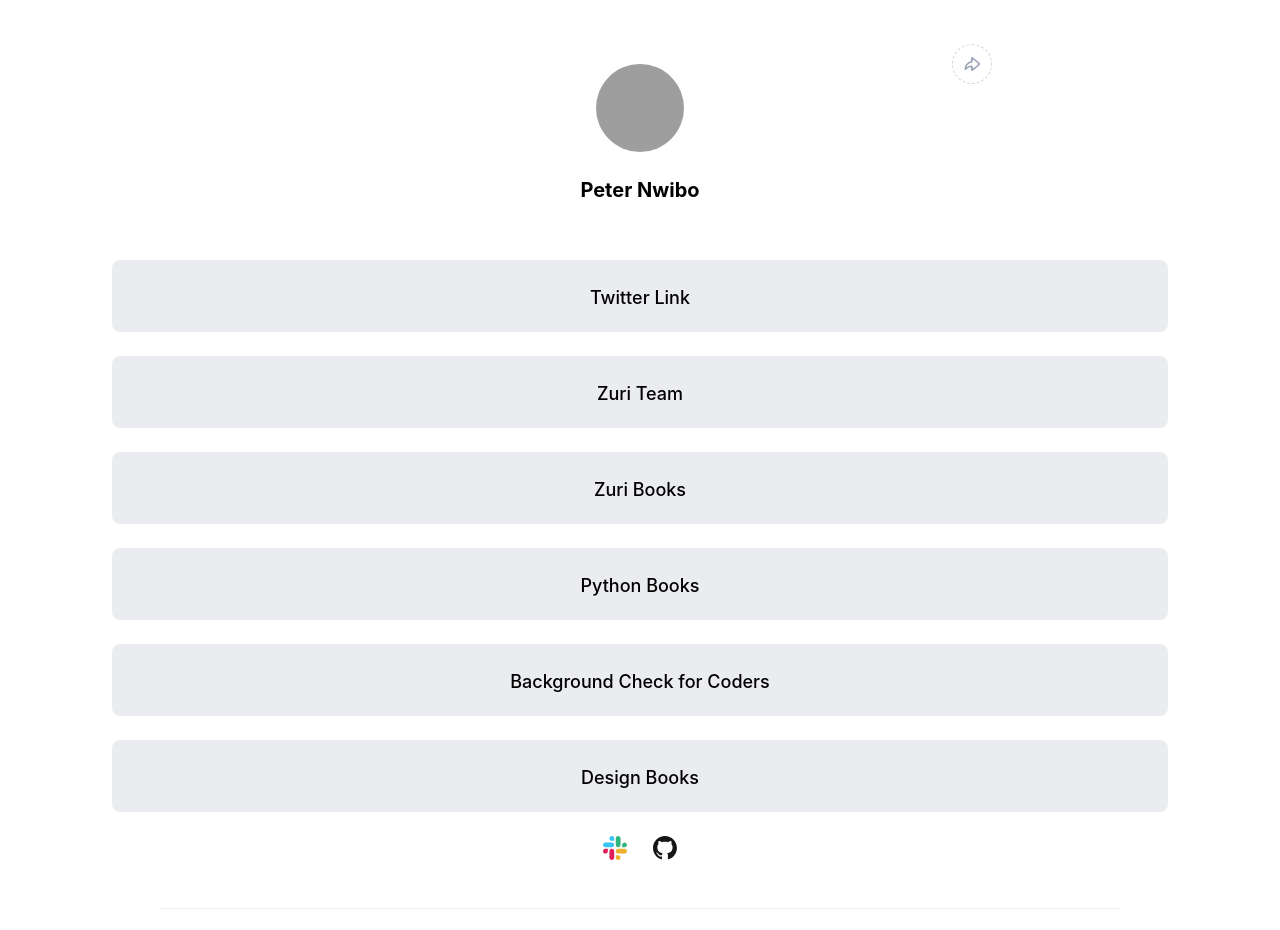
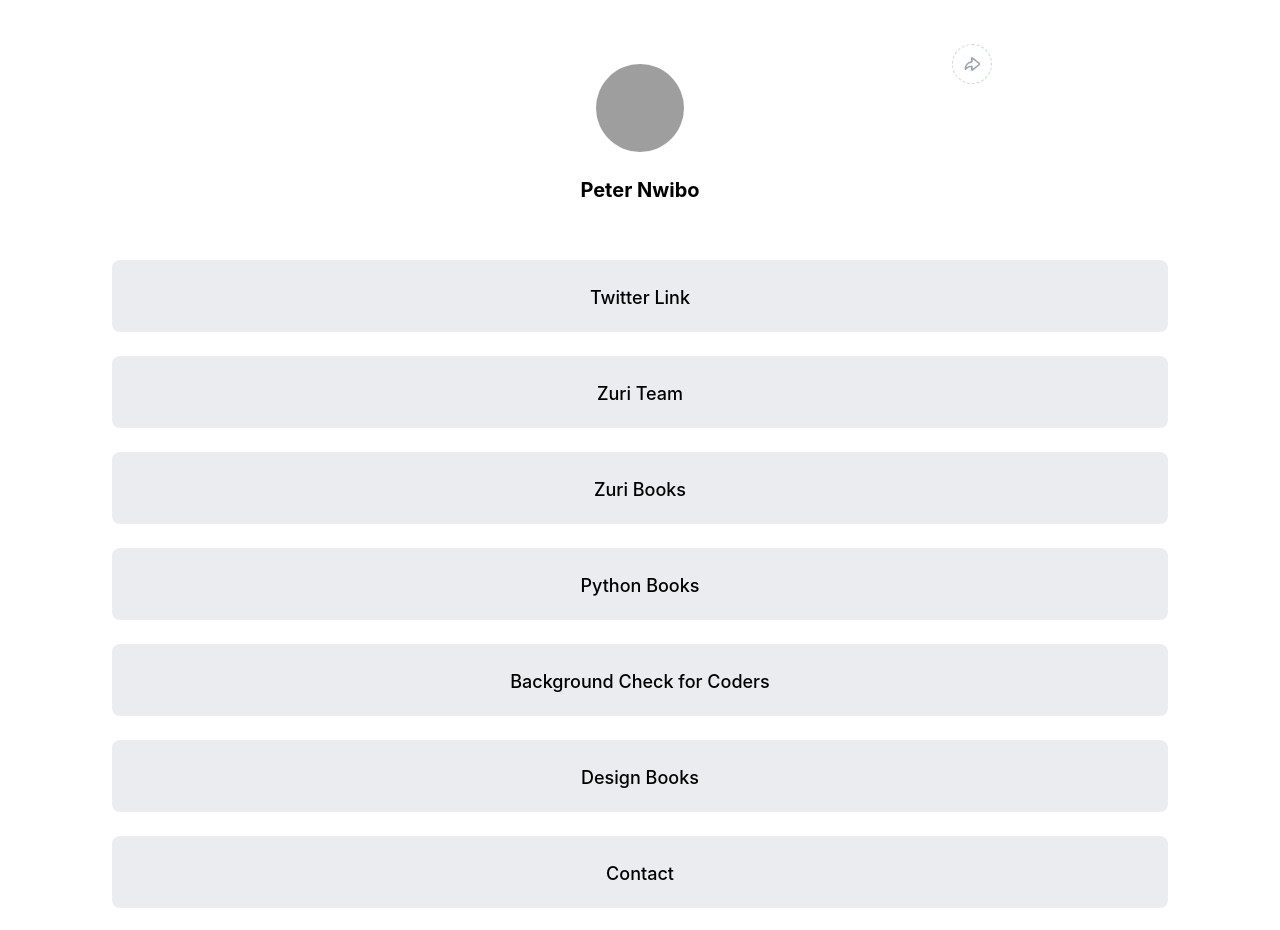
Before and after one commit to Chiisom03/zuritree, a React (Create React App) app: page / in a window 1280 px wide. Shown: the top 930 px of the page. Built offline with nearby package versions, Linux system fonts and the light colour scheme; grey boxes are pictures that could not be loaded.

Commit message:
chore: removed link target attribute

```diff
--- a/src/components/Links.jsx
+++ b/src/components/Links.jsx
@@ -7,7 +7,7 @@ const Links = ({ id, link, name }) => {
         id={id}
         key={id}
         className="mb-6 py-6 px-8 h-[68px] w-[343px] md:w-full lg:h-[72px] bg-zuri-gray-200 rounded-lg font-medium hover:bg-zuri-gray-300 text-center text-[14px] md:text-[18px] outline-none focus:ring-[1px] focus:ring-zuri-gray focus:bg-zuri-gray-200"
-        target="blank"
+        // target="blank"
         href={link}
       >
         {name}
--- a/src/data.js
+++ b/src/data.js
@@ -29,4 +29,9 @@ export const info = [
     name: "Design Books",
     link: "https://books.zuri.team/design-rules",
   },
+  {
+    id: "btn__contact",
+    name: "Contact",
+    link: "\\contact",
+  },
 ];
```
